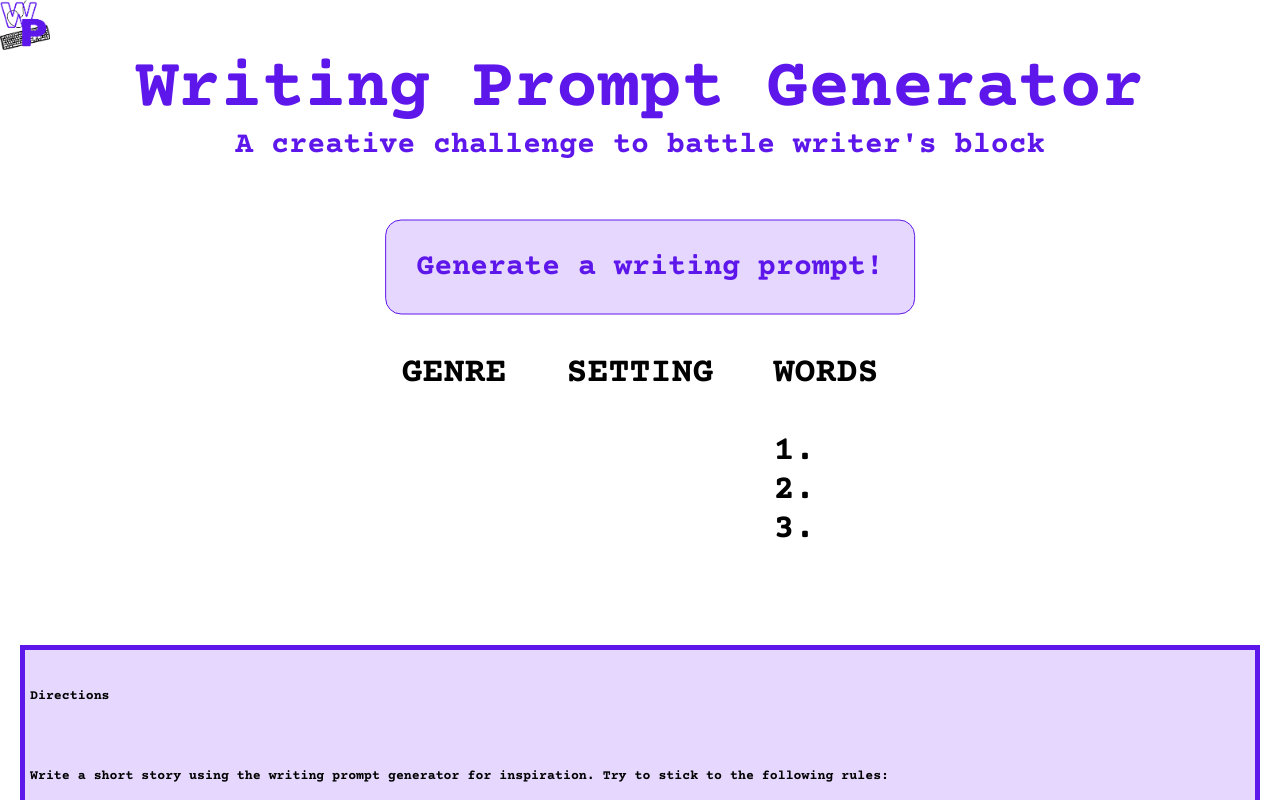
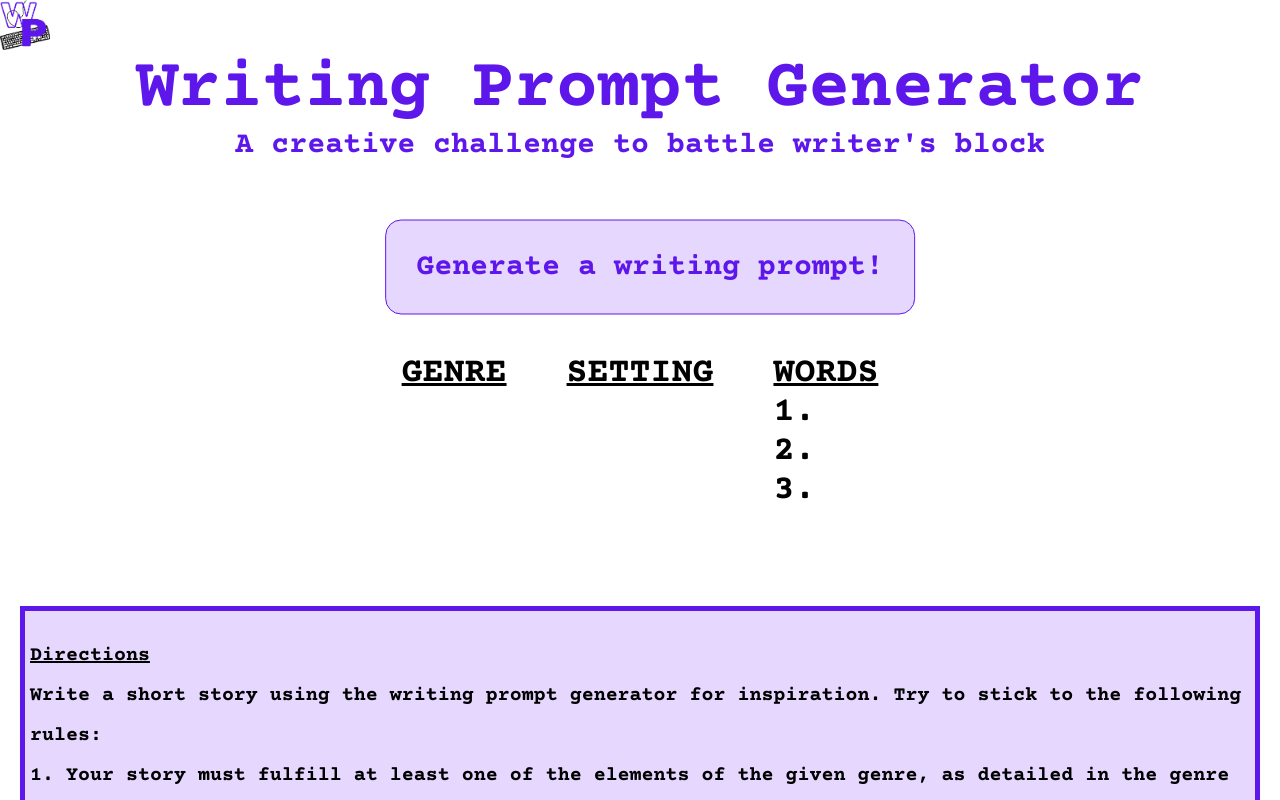
Before and after one commit to salercoding/Writing-Prompt-Generator, a React (Create React App) app: page / in a window 1280 px wide. Shown: the top 800 px of the page. Built offline with nearby package versions, Linux system fonts and the light colour scheme.

Commit message:
up to date

```diff
--- a/src/App.js
+++ b/src/App.js
@@ -18,15 +18,15 @@ function App() {
     <Button/>
     </div>
     <div className="instructions">
-      <h5>
-        Directions <br/> <br/>
+      <p>
+      <u>Directions</u> <br/>
         Write a short story using the writing prompt generator for inspiration. Try to stick to the following rules: <br/>
         1.  Your story must fulfill at least one of the elements of the given genre, as detailed in the genre guidelines. <br/>
         <PopupGenreGuidelines />
         2.  Your story must include the given setting, but you can choose to include a second setting if you wish. <br/>
         3.  You must include each of the given words at least once in your story. They can appear in any order. <br/>
         4.  Be creative and have fun!
-        </h5>
+        </p>
         </div>
 
     </div>
--- a/src/Generator.js
+++ b/src/Generator.js
@@ -42,12 +42,18 @@ export default function Button() {
       >
         {buttonText}
       </h3>
-      <div className="generatorContent">
-      <h4> GENRE <br/> <br/> {genre}</h4>
-      <h4>SETTING<br/> <br/> {setting}</h4>
-      <h4> WORDS <br/> <br/> 1.{firstWord} <br /> 2.{secondWord} <br /> 3.{thirdWord}
-      </h4>
-      </div>
+    <div className="generatorContent">
+      <div className="genre">
+    <h4> <u>GENRE</u> <br/>  {genre}</h4>
+    </div>
+    <div className="setting">
+    <h4><u>SETTING</u><br/> {setting}</h4>
+    </div>
+    <div className="words">
+    <h4> <u>WORDS</u> <br/>  1.{firstWord} <br /> 2.{secondWord} <br /> 3.{thirdWord}
+    </h4>
+    </div>
+    </div>
       </div>
   );
 }
--- a/src/GenreGuidelines.js
+++ b/src/GenreGuidelines.js
@@ -3,32 +3,32 @@ import Popup from 'reactjs-popup';
 import 'reactjs-popup/dist/index.css';
 
 //Genre Guidelines
-const guidelines =
-<h5>
-    Fantasy <br/> 1. Includes magic <br/>2. Is set in an imaginary world<br/> 3. Is based in mythology or folklore.
+const guidelines = <p>
+<u>Fantasy</u> <br/> 1. Includes magic <br/>2. Is set in an imaginary world<br/> 3. Is based in mythology or folklore.
 <br/>
+
+<u>Thriller</u> <br/> 1. Uses suspense <br/> 2. Includes a heist or car chase <br/> 3. Ends with a shocking plot twist.
 <br/>
-    Thriller <br/> 1. Uses suspense <br/> 2. Includes a heist or car chase <br/> 3. Ends with a shocking plot twist.
+
+<u>Magical Realism</u> <br/> 1. Includes magical elements but within the normal world. The magic should still be commonplace and ordinary within the normal world.
 <br/>
+
+<u>Mystery</u> <br/> 1. Asks a question that neither the reader nor the characters know the answer to until the reveal at the end of the story. <br/> 2. Asks a question that characters do know the answer to but the reader does not until the reveal at the end.
 <br/>
-    Magical Realism <br/> 1. Includes magical elements but within the normal world. The magic should still be commonplace and ordinary within the normal world.
+
+<u>Sci-Fi</u><br/> 1. Includes elements that don't exist in the world, but are explained by science within the story. <br/> 2. Includes time travel. <br/> 3. Includes space travel. <br/> 4. Includes elements that are based in real science.
 <br/>
+
+<u>Dystopian</u> <br/> 1. Takes place in the future and depicts a world or state in despair. <br/> 2. Takes place in the future and includes a fascist government/ruling system. <br/> 3. Takes place in the future and presents the consequences of climate change.
 <br/>
-    Mystery <br/> 1. Asks a question that neither the reader nor the characters know the answer to until the reveal at the end of the story. <br/> 2. Asks a question that characters do know the answer to but the reader does not until the reveal at the end.
+
+<u>historical</u> <br/> 1. Takes place at least twenty years in the past. <br/> 2. Is based in a specific historical event.
 <br/>
-    <br/>
-    Sci-Fi <br/> 1. Includes elements that don't exist in the world, but are explained by science within the story. <br/> 2. Includes time travel. <br/> 3. Includes space travel. <br/> 4. Includes elements that are based in real science.
-    <br/>
-    <br/>
-    Dystopian <br/> 1. Takes place in the future and depicts a world or state in despair. <br/> 2. Takes place in the future and includes a fascist government/ruling system. <br/> 3. Takes place in the future and presents the consequences of climate change.
-    <br/>
-    <br/>
-    Historical <br/> 1. Takes place at least twenty years in the past. <br/> 2. Is based in a specific historical event.
-    <br/>
-    <br/>
-    Romance <br/> 1. Depicts two people falling in love. <br/> They do not need to end up in a relationship. <br/> 2. Depicts just one person falling in love (unrequited love) <br/> 3. Admires beauty of a person or of nature.
 
-</h5>;
+<u>Romance</u><br/> 1. Depicts two people falling in love. <br/> They do not need to end up in a relationship. <br/> 2. Depicts just one person falling in love (unrequited love) <br/> 3. Admires beauty of a person or of nature.
+
+</p>;
+
 
 //Popup component providing guidelines
 
```
Lines whose indentation alone changed are shown as unchanged.
